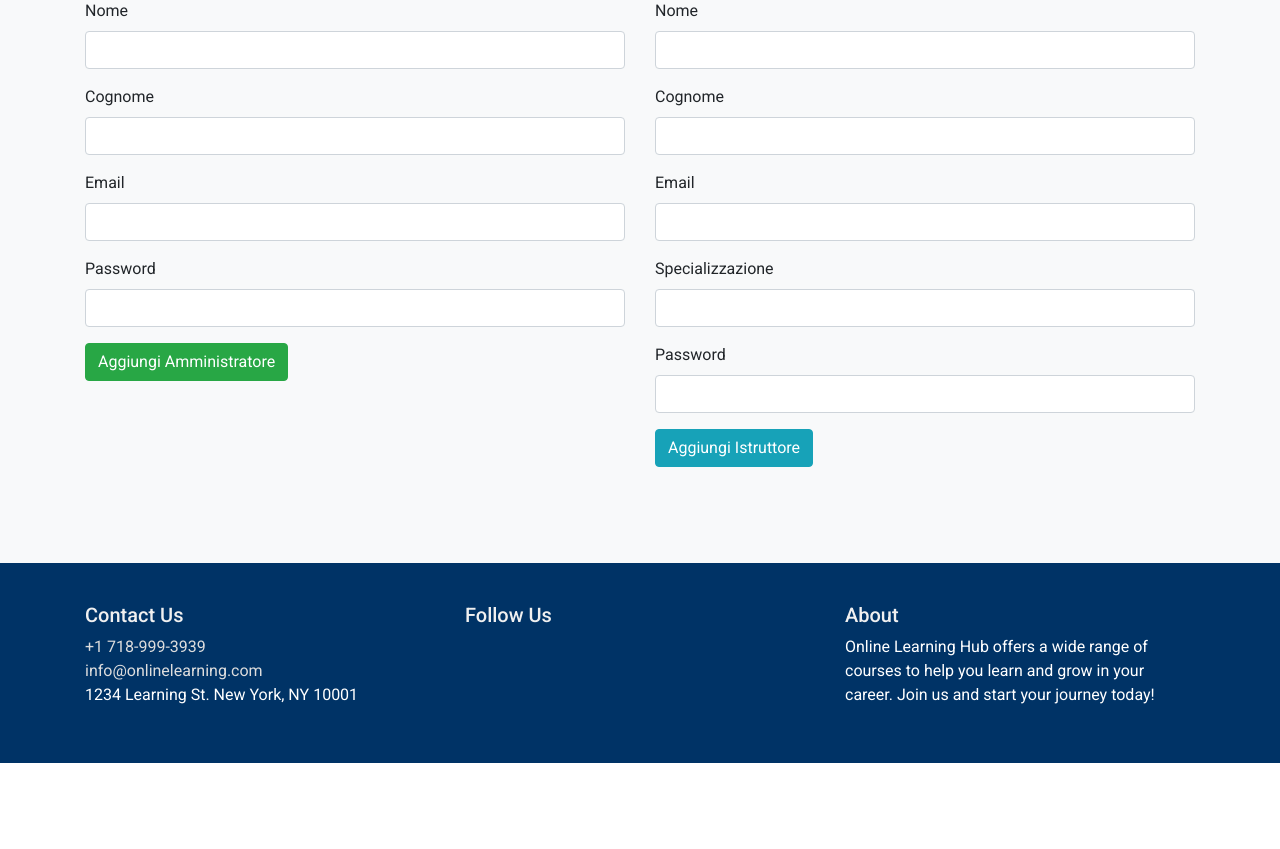
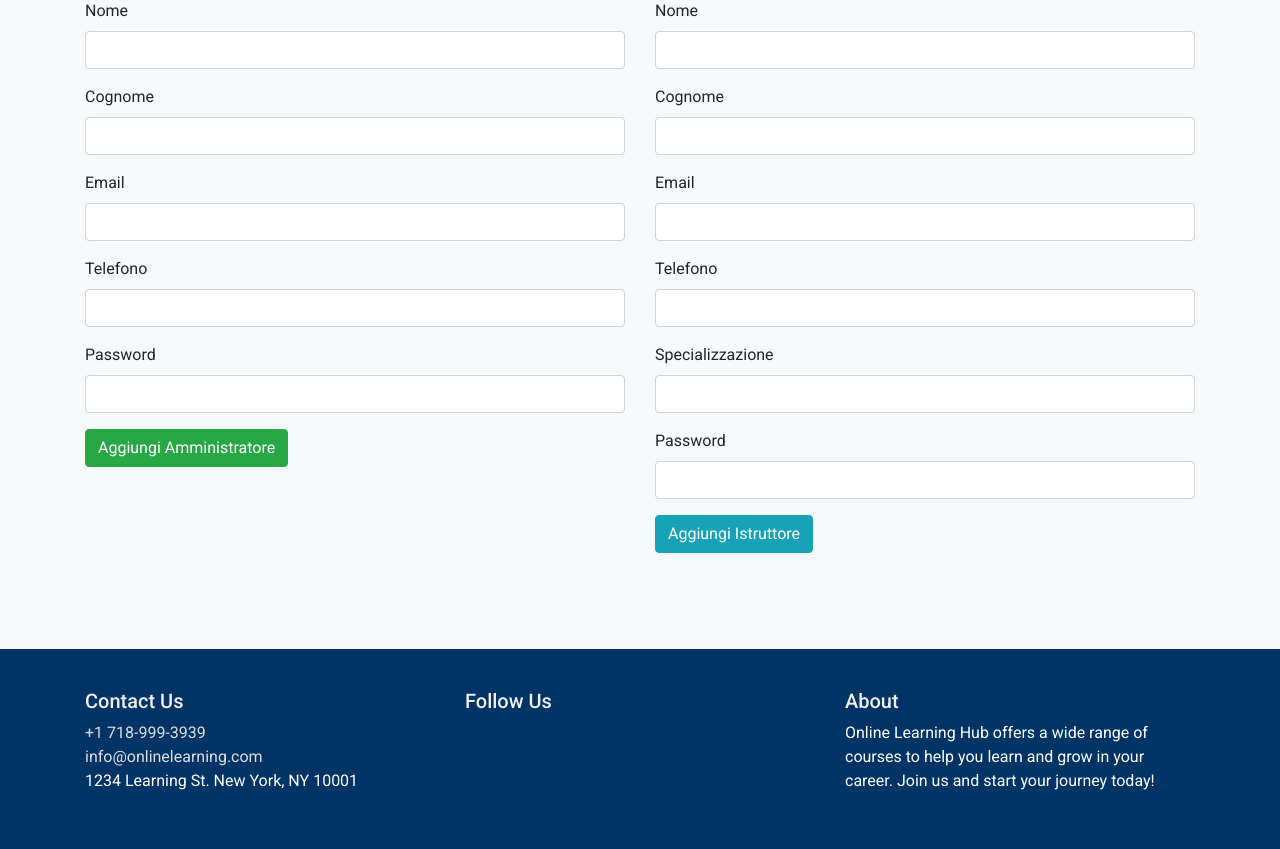
Before and after one commit to lakaraa/corsi, a PHP site: page /corsi/amministratoreDashboard.php in a window 1280 px wide. Shown: the part 1506-2355 px from the top of the page. Before the commit the page ends 2269 px from the top, so only its background shows below. Run offline with PHP 8.4, Linux system fonts and the light colour scheme; data that the repository does not hold is empty.

Commit message:
Aggiunta la casella per inserire il telefono nella creazione di un  amministratore e un istuttore nel dashboard amministratore

```diff
--- a/amministratoreDashboard.php
+++ b/amministratoreDashboard.php
@@ -169,7 +169,6 @@ if (!$pdo) {
                 </table>
             </div>
         </div>
-
         <!-- Creazione Nuovi Utenti (Amministratore e Istruttore) -->
         <div class="row mb-5">
             <div class="col-md-6">
@@ -188,12 +187,18 @@ if (!$pdo) {
                         <input type="email" class="form-control" id="adminEmail" name="adminEmail" required>
                     </div>
                     <div class="form-group">
+                        <label for="adminPhone">Telefono</label>
+                        <input type="tel" class="form-control" id="adminPhone" name="adminPhone" required>
+                    </div>
+                    <div class="form-group">
                         <label for="adminPassword">Password</label>
                         <input type="password" class="form-control" id="adminPassword" name="adminPassword" required>
                     </div>
                     <button type="submit" class="btn btn-success">Aggiungi Amministratore</button>
                 </form>
             </div>
+
+
 
             <div class="col-md-6">
                 <h3>Aggiungi un Istruttore</h3>
@@ -211,6 +216,10 @@ if (!$pdo) {
                         <input type="email" class="form-control" id="instructorEmail" name="instructorEmail" required>
                     </div>
                     <div class="form-group">
+                        <label for="instructorPhone">Telefono</label>
+                        <input type="tel" class="form-control" id="instructorPhone" name="instructorPhone" required>
+                    </div>
+                    <div class="form-group">
                         <label for="instructorSpecializzazione">Specializzazione</label>
                         <input type="text" class="form-control" id="instructorSpecializzazione" name="instructorSpecializzazione" required>
                     </div>
```
